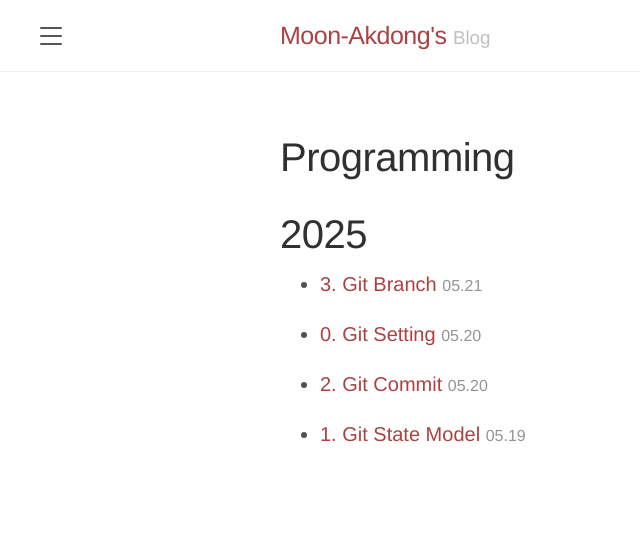
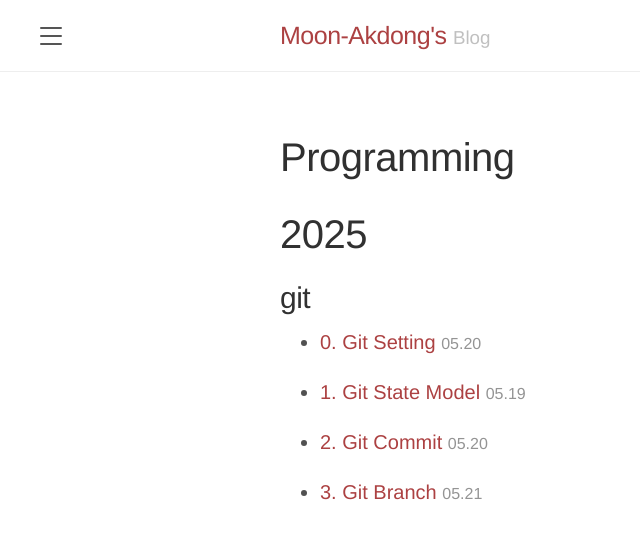
Before and after one commit to moon-akdong/moon-akdong.github.io, a Jekyll site: the page built from programming.md, in a window 1280 px wide. Shown: the top 539 px of the page, without its empty margins (0-640 px from the left). Built offline with Jekyll 4.4.1, drawn with Linux system fonts in a browser that asks for light colours; some web fonts are replaced.

Commit message:
programming 페이지 수정
년도 아래에 tag 하위 분류 추가
추가적으로 post 제목으로 정렬

```diff
--- a/programming.md
+++ b/programming.md
@@ -4,12 +4,35 @@ title: Programming
 ---
 
 {% assign posts_by_year = site.categories.programming | group_by_exp: "post", "post.date | date: '%Y'" %}
+
 {% for year in posts_by_year %}
 
 # {{ year.name }}
 
+{% assign year_tags = "" %}
 {% for post in year.items %}
+{% for tag in post.tags %}
+{% unless year_tags contains tag %}
+{% if year_tags == "" %}
+{% assign year_tags = tag %}
+{% else %}
+{% assign year_tags = year_tags | append: "," | append: tag %}
+{% endif %}
+{% endunless %}
+{% endfor %}
+{% endfor %}
+{% assign year_tags_array = year_tags | split: "," | sort_natural %}
+
+{% for tag in year_tags_array %}
+
+## {{ tag }}
+
+{% assign sorted = year.items | sort: "title" %}
+{% for post in sorted %}
+{% if post.tags contains tag %}
 
 - [{{ post.title }}]({{ post.url | absolute_url }}) <small style="color: #949494; font-size: 0.8em;">{{ post.date | date: "%m.%d" }}</small>
+  {% endif %}
   {% endfor %}
   {% endfor %}
+  {% endfor %}
```
